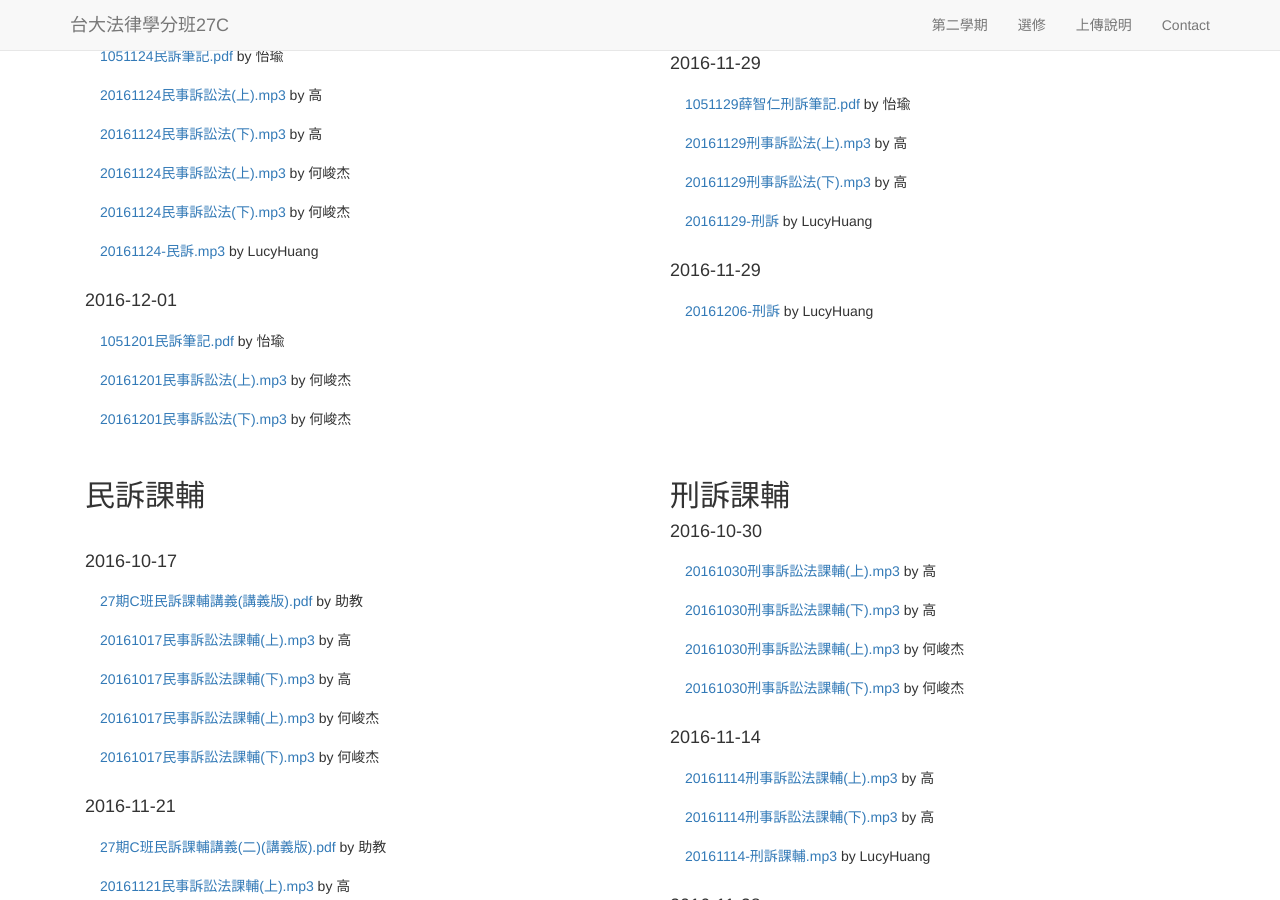
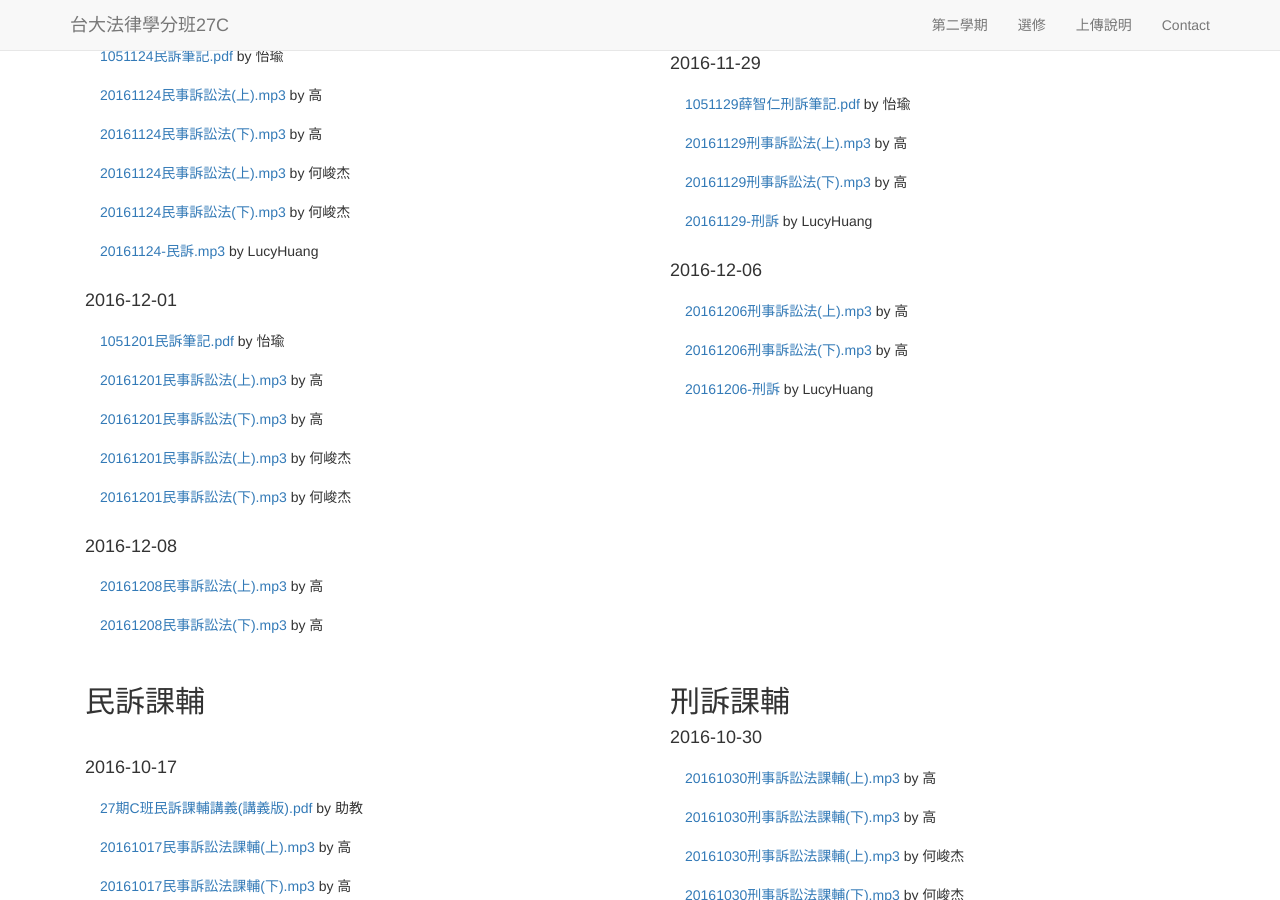
Before and after one commit to maxmilian/ntu_specs_law, a Jekyll site: the page built from semester2/index.html, in a window 1280 px wide and 900 px high, scrolled down 2576 px. Built offline with Jekyll 4.4.1, drawn with Linux system fonts in a browser that asks for light colours; nearby versions of some CDN libraries.

Commit message:
add records

```diff
--- a/semester2/index.html
+++ b/semester2/index.html
@@ -100,8 +100,15 @@ layout: template1
       <h4>2016-12-01</h4>
       <ul class="list-group">
         <li class="list-group-item"><a href="/ntu_specs_law/semester2/civil_procedure/doc/civil_procedure_12.pdf">1051201民訴筆記.pdf</a> by 怡瑜</li>
+        <li class="list-group-item"><a href="{{ site.civil_procedure_record }}/Kao_12_1.mp3">20161201民事訴訟法(上).mp3</a> by 高</li>
+        <li class="list-group-item"><a href="{{ site.civil_procedure_record }}/Kao_12_2.mp3">20161201民事訴訟法(下).mp3</a> by 高</li>
         <li class="list-group-item"><a href="{{ site.civil_procedure_record }}/Ho_12_1.mp3">20161201民事訴訟法(上).mp3</a> by 何峻杰</li>
         <li class="list-group-item"><a href="{{ site.civil_procedure_record }}/Ho_12_2.mp3">20161201民事訴訟法(下).mp3</a> by 何峻杰</li>
+      </ul>
+      <h4>2016-12-08</h4>
+      <ul class="list-group">
+        <li class="list-group-item"><a href="{{ site.civil_procedure_record }}/Kao_13_1.mp3">20161208民事訴訟法(上).mp3</a> by 高</li>
+        <li class="list-group-item"><a href="{{ site.civil_procedure_record }}/Kao_13_2.mp3">20161208民事訴訟法(下).mp3</a> by 高</li>
       </ul>
     </div>
     <div class="col-md-6">
@@ -194,8 +201,10 @@ layout: template1
         <li class="list-group-item"><a href="{{ site.criminal_procedure_record }}/Kao_11_2.mp3">20161129刑事訴訟法(下).mp3</a> by 高</li>
         <li class="list-group-item"><a href="{{ site.criminal_procedure_record }}/Huang_11.mp3">20161129-刑訴</a> by LucyHuang</li>
       </ul>
-      <h4>2016-11-29</h4>
+      <h4>2016-12-06</h4>
       <ul class="list-group">
+        <li class="list-group-item"><a href="{{ site.criminal_procedure_record }}/Kao_12_1.mp3">20161206刑事訴訟法(上).mp3</a> by 高</li>
+        <li class="list-group-item"><a href="{{ site.criminal_procedure_record }}/Kao_12_2.mp3">20161206刑事訴訟法(下).mp3</a> by 高</li>
         <li class="list-group-item"><a href="{{ site.criminal_procedure_record }}/Huang_12.mp3">20161206-刑訴</a> by LucyHuang</li>
       </ul>
     </div>
```
